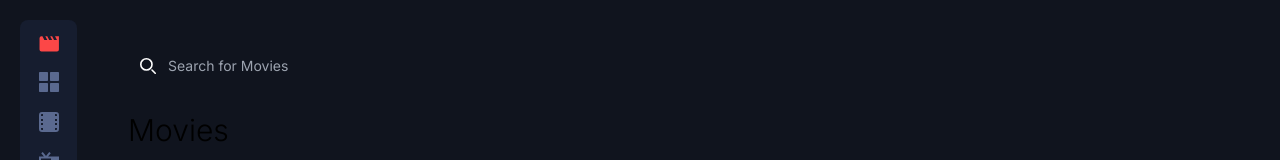
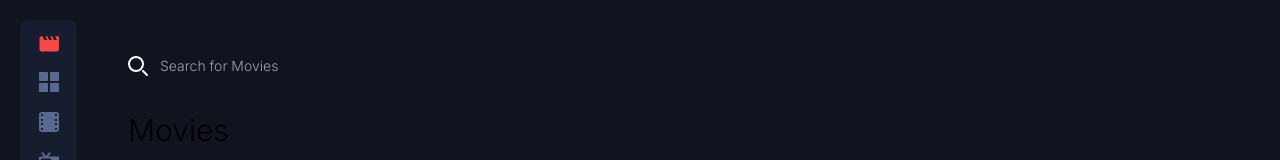
Before and after one commit to Strangeal/Entertainment_app, a Next.js app: page /movies in a window 1280 px wide. Shown: the top 160 px of the page. Built offline with nearby package versions, Linux system fonts and the light colour scheme; data requests are answered from the project's data file.

Commit message:
Update `search` component with user search query funtionalities

```diff
--- a/app/components/Search.tsx
+++ b/app/components/Search.tsx
@@ -1,12 +1,22 @@
-import React from "react";
+"use client";
+import React, { useState } from "react";
+import FetchData from "./FetchData";
 
 type SearchProps = {
   searchText: string;
+  onSearch: any;
 };
 
-const Search = ({ searchText }: SearchProps) => {
+const Search = ({ searchText, onSearch }: SearchProps) => {
+  const [searchQuery, setSearchQuery] = useState("");
+
+  const handleInputChange = (e: any) => {
+    const search = e.target.value;
+    setSearchQuery(search);
+    onSearch(search);
+  };
   return (
-    <form>
+    <form className="">
       <label
         htmlFor="default-search"
         className="mb-2 text-sm font-medium text-gray-900 sr-only"
@@ -14,9 +24,9 @@ const Search = ({ searchText }: SearchProps) => {
         Search
       </label>
       <div className="relative">
-        <div className="absolute inset-y-0 left-0 flex items-center pl-3 pointer-events-none">
+        <div className="absolute inset-y-0 left-0 flex items-center pointer-events-none">
           <svg
-            className="w-4 h-4 text-white"
+            className="w-4 h-4 sm:w-5 sm:h-5 text-white"
             aria-hidden="true"
             xmlns="http://www.w3.org/2000/svg"
             fill="none"
@@ -33,7 +43,9 @@ const Search = ({ searchText }: SearchProps) => {
         </div>
         <input
           type="search"
-          className="block w-full p-4 pl-10 text-white text-sm bg-transparent focus:border-b focus:ring-prime-dark focus:border-prime-gray outline-none"
+          value={searchQuery}
+          onChange={handleInputChange}
+          className="block w-full p-4 pl-8 text-white font-light text-sm bg-transparent focus:border-b focus:ring-prime-dark focus:border-prime-gray outline-none"
           placeholder={`Search for ${searchText}`}
           required
         />
```
